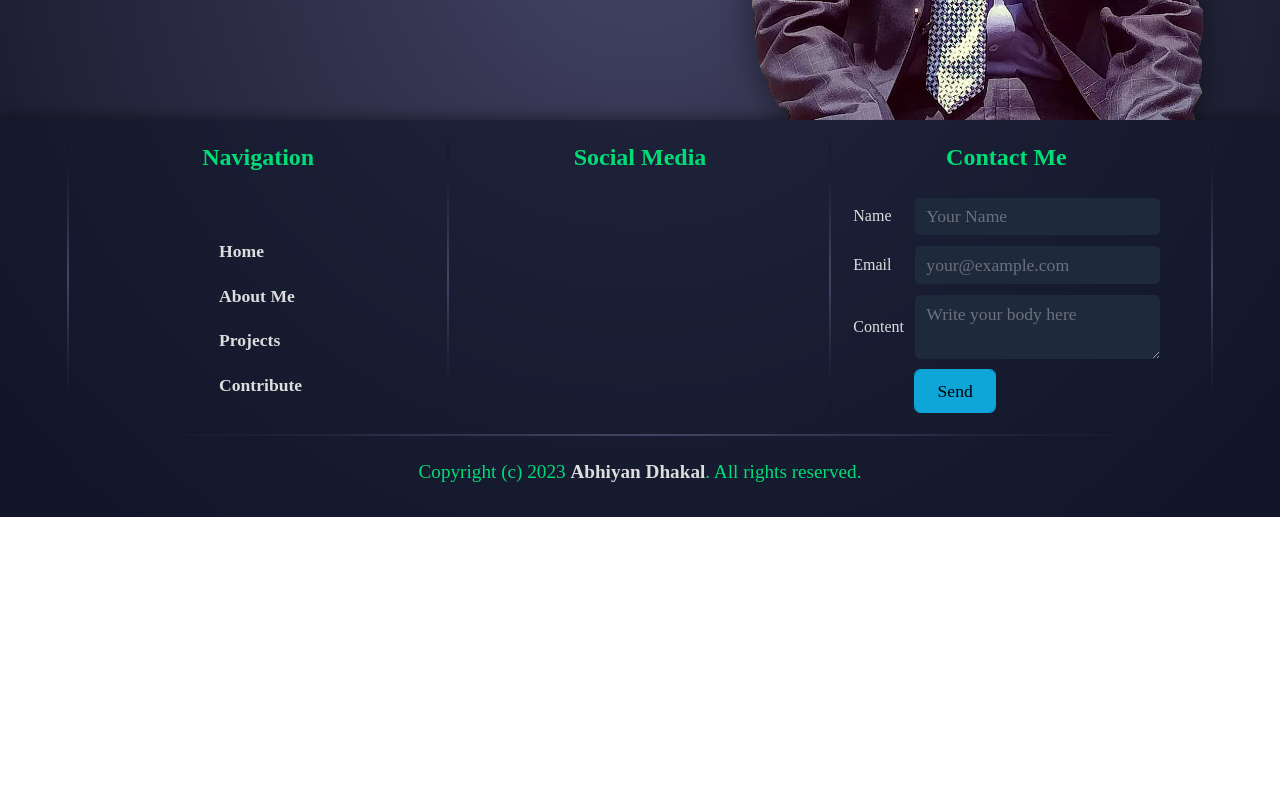
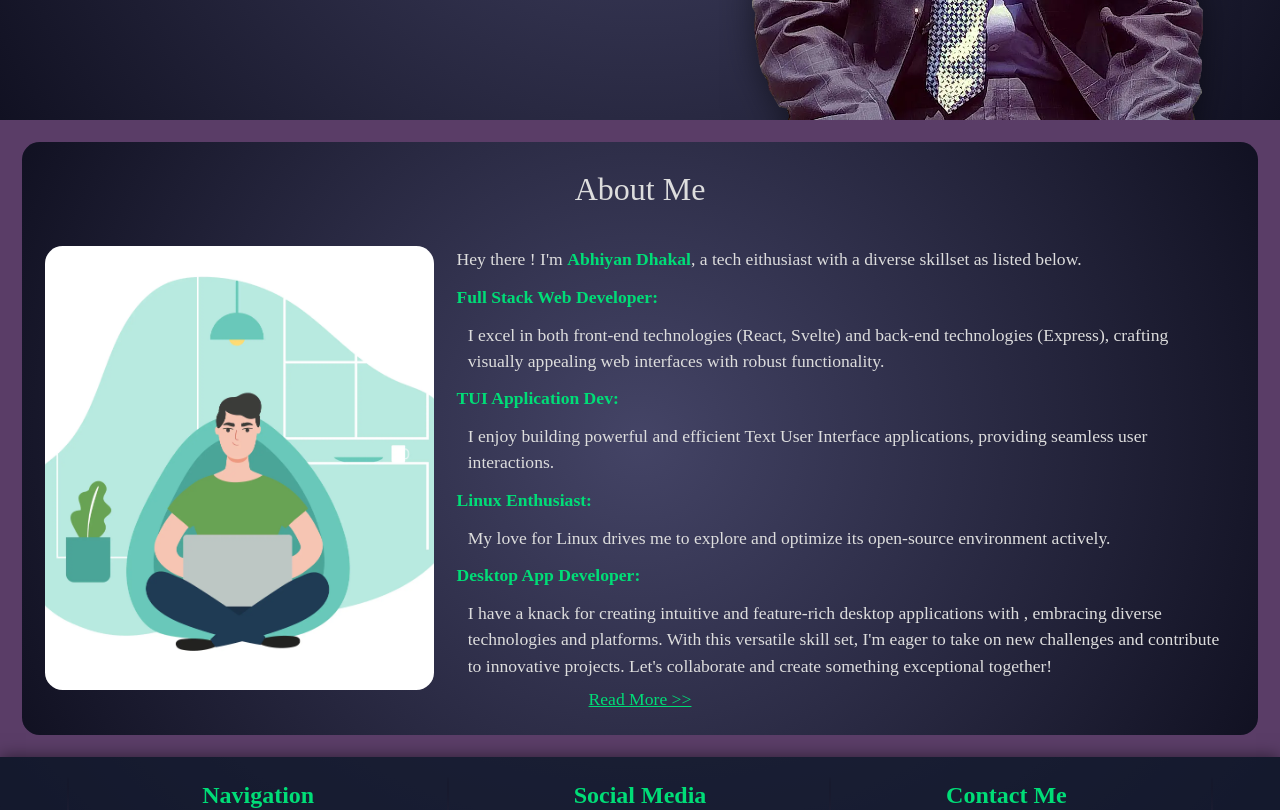
Before and after one commit to abhiyandhakal/portfolio, a SvelteKit app in the folder client/: page / in a window 1280 px wide. Shown: the part 680-1490 px from the top of the page. Before the commit the page ends 1197 px from the top, so only its background shows below. Built offline with nearby package versions, Linux system fonts and the light colour scheme.

Commit message:
added about section on home page

```diff
--- a/client/src/routes/+page.svelte
+++ b/client/src/routes/+page.svelte
@@ -182,11 +182,53 @@
 	</section>
 </header>
 
-<main />
+<main>
+	<!-- about -->
+	<section aria-labelledby="about-me">
+		<div class="container">
+			<h2 id="about-me">About Me</h2>
+			<img src="/person.webp" alt="person" />
+			<div>
+				Hey there <iconify-icon icon="noto:waving-hand" />! I'm <b>Abhiyan Dhakal</b>, a tech
+				eithusiast with a diverse skillset as listed below.
+				<dl>
+					<dt>Full Stack Web Developer:</dt>
+					<dd>
+						I excel in both front-end technologies (React, Svelte) and back-end technologies
+						(Express), crafting visually appealing web interfaces with robust functionality.
+					</dd>
+					<dt>TUI Application Dev:</dt>
+					<dd>
+						I enjoy building powerful and efficient Text User Interface applications, providing
+						seamless user interactions.
+					</dd>
+					<dt>Linux Enthusiast:</dt>
+					<dd>
+						My love for Linux drives me to explore and optimize its open-source environment
+						actively.
+					</dd>
+					<dt>Desktop App Developer:</dt>
+					<dd>
+						I have a knack for creating intuitive and feature-rich desktop applications with ,
+						embracing diverse technologies and platforms. With this versatile skill set, I'm eager
+						to take on new challenges and contribute to innovative projects. Let's collaborate and
+						create something exceptional together!
+					</dd>
+				</dl>
+			</div>
+
+			<a class="read-more" href="/about">Read More >></a>
+		</div>
+	</section>
+</main>
 
 <Footer />
 
 <style lang="scss">
+	header {
+		background: var(--bg-primary);
+	}
+
 	.hero {
 		display: flex;
 		justify-content: space-between;
@@ -312,4 +354,81 @@
 			transform: translateY(1rem);
 		}
 	}
+
+	b {
+		color: var(--text-secondary);
+	}
+
+	// main
+	main {
+		section {
+			background: var(--bg-secondary);
+
+			&:nth-child(2n) {
+				background: var(--bg-primary);
+			}
+		}
+
+		[aria-labelledby="about-me"] {
+			padding: var(--gap-lg);
+
+			.container {
+				padding: var(--gap-lg);
+				border-radius: var(--radius-xl);
+				background: var(--bg-primary);
+				display: grid;
+				max-width: var(--max-width);
+				margin-inline: auto;
+				grid-template-columns: 0.5fr 1fr;
+				font-size: var(--fz-lg);
+				place-items: center;
+				place-content: center;
+				gap: var(--gap-lg);
+				position: relative;
+				padding-bottom: calc(var(--gap-lg) * 2);
+
+				@media (max-width: 1000px) {
+					grid-template-columns: 1fr;
+
+					img {
+						display: none;
+					}
+				}
+
+				h2 {
+					text-align: center;
+					grid-column: 1/-1;
+				}
+
+				img {
+					height: 100%;
+					border-radius: var(--radius-xl);
+					object-fit: cover;
+					object-position: center;
+				}
+
+				dl {
+					margin-block: var(--gap-small);
+
+					dt {
+						color: var(--text-secondary);
+						font-weight: 600;
+						margin-block: var(--gap-small);
+					}
+
+					dd {
+						margin-inline: var(--gap-small);
+					}
+				}
+			}
+
+			.read-more {
+				position: absolute;
+				bottom: var(--gap-lg);
+				left: 50%;
+				transform: translateX(-50%);
+				color: var(--text-secondary);
+			}
+		}
+	}
 </style>
--- a/client/src/styles/_variables.scss
+++ b/client/src/styles/_variables.scss
@@ -1,9 +1,8 @@
 :root {
 	// --bg-primary: #223;
 	--bg-primary: radial-gradient(circle at center, #446, #112);
-	--bg-secondary: rgb(12 74 110);
+	--bg-secondary: rgb(90, 61, 103);
 	--bg-header-footer: #0f172aaa;
-	// --bg-header-footer: var(--bg-secondary);
 
 	--bg-textbox: #1e293b;
 	--bg-btn: #0ea5d9;
@@ -28,6 +27,7 @@
 	--transition-2: all 0.1s;
 
 	--radius-1: 0.3em;
+	--radius-xl: 1em;
 
 	--fz-regular: 1rem;
 	--fz-sm: 0.8rem;
```
Also changed, not shown: client/static/person.webp (added).
